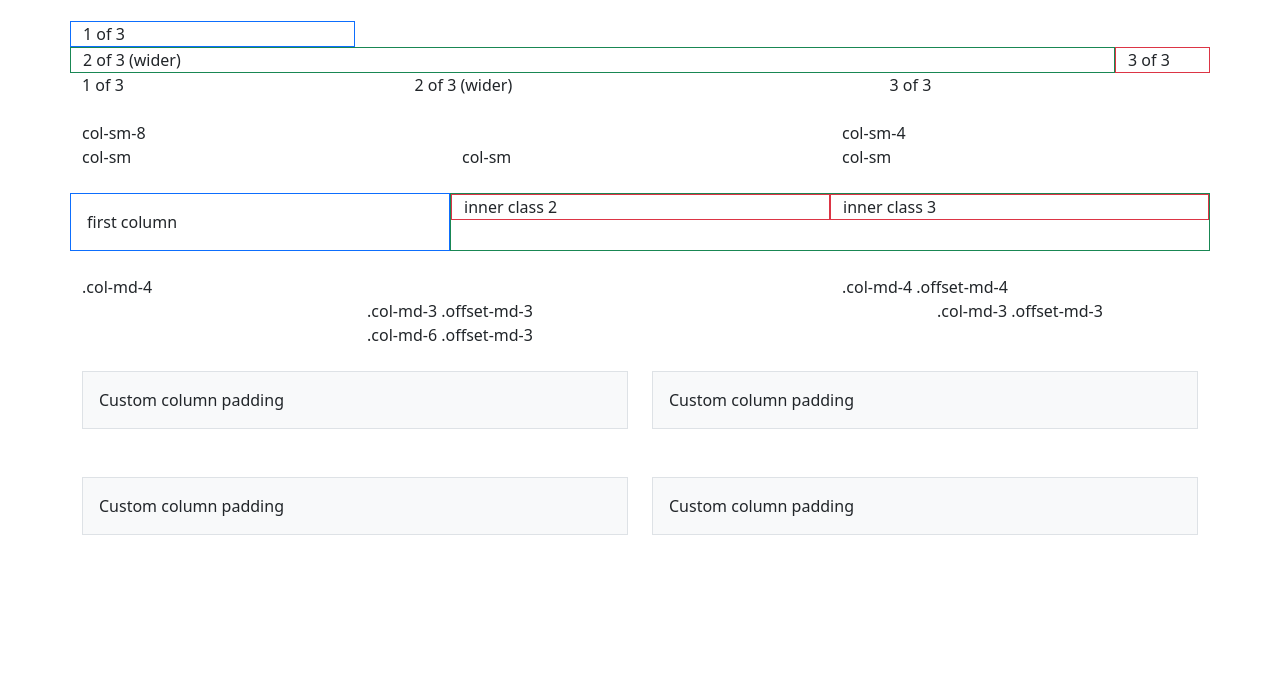
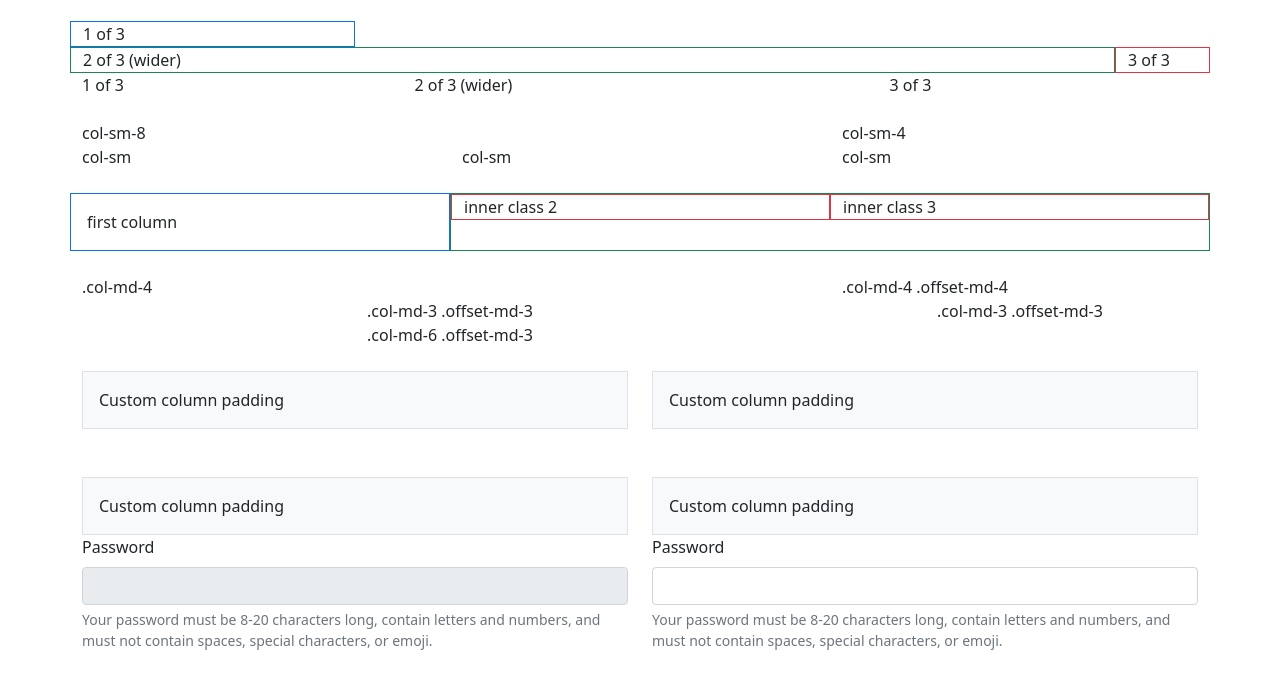
Before and after one commit to virusache/mmihaltianu, a website: page index.html in a window 1280 px wide. Shown: the part 121-800 px from the top of the page. Drawn offline with nearby package versions, Linux system fonts and the light colour scheme.

Commit message:
forms Bogdan

```diff
--- a/index.html
+++ b/index.html
@@ -84,12 +84,12 @@
 
     <div class="container mb-4">
         <div class="row">
-              <div class="col-4 border border-primary p-3" >
+            <div class="col-4 border border-primary p-3">
                 first column
             </div>
 
             <div class="col-8 border border-success">
-                <div class= "row">
+                <div class="row">
                     <div class="col-6 border border-danger ">
                         inner class 2
                     </div>
@@ -130,6 +130,25 @@
             </div>
         </div>
     </div>
+    <div class="container ">
+        <div class="row">
+            <div class="col-6">
+                <label for="inputPassword5" class="form-label">Password</label>
+                <input type="password" id="inputPassword5" class="form-control" aria-describedby="passwordHelpBlock" disabled>
+                <div id="passwordHelpBlock" class="form-text">
+                    Your password must be 8-20 characters long, contain letters and numbers, and must not contain
+                    spaces, special characters, or emoji.
+                </div>
+            </div>
+            <div class="col-6"><label for="inputPassword5" class="form-label">Password</label>
+                <input type="password" id="inputPassword5" class="form-control" aria-describedby="passwordHelpBlock">
+                <div id="passwordHelpBlock" class="form-text">
+                    Your password must be 8-20 characters long, contain letters and numbers, and must not contain
+                    spaces, special characters, or emoji.
+                </div>
+            </div>
+        </div>
+    </div>
 </body>
 
 </html>
```
Lines whose indentation alone changed are shown as unchanged.
